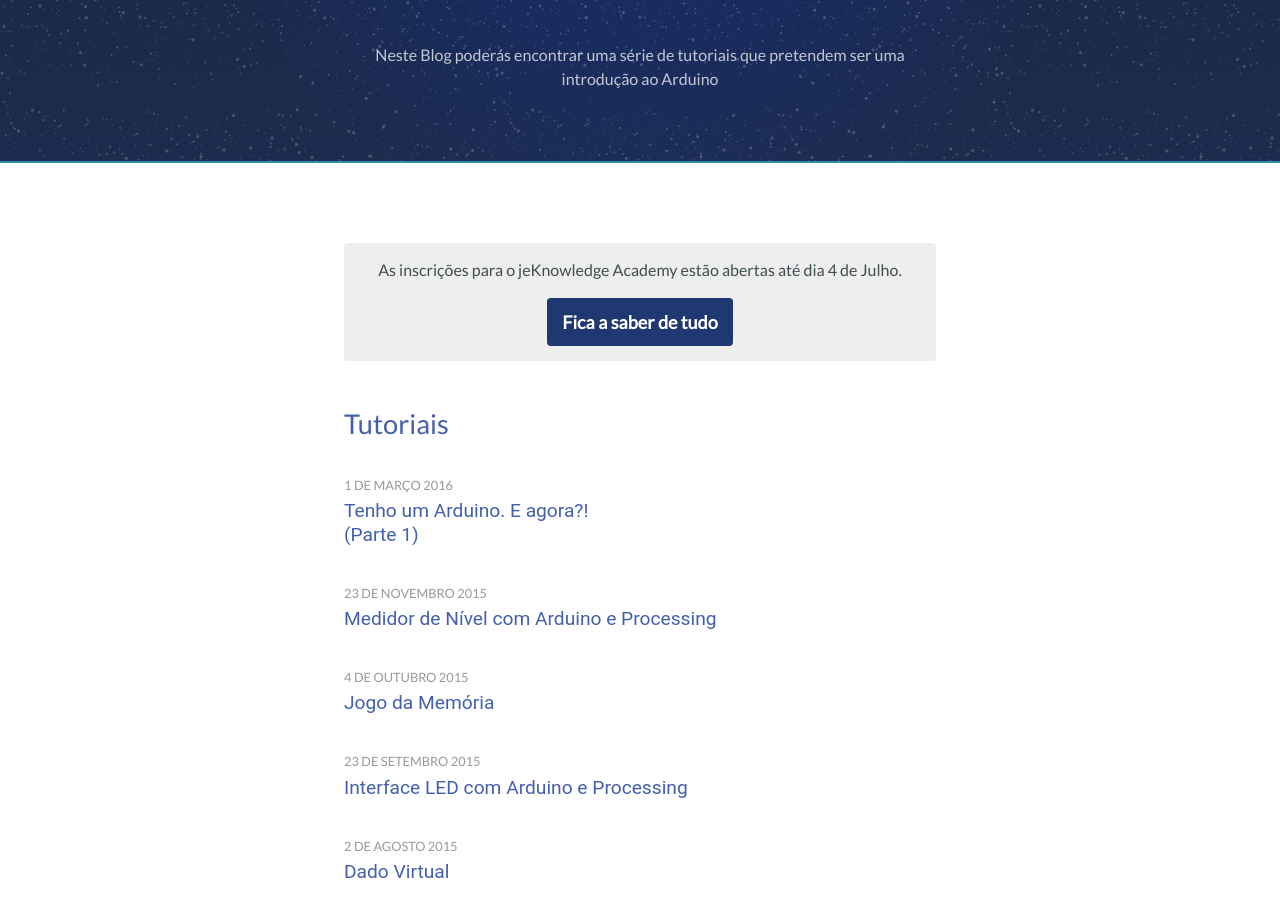
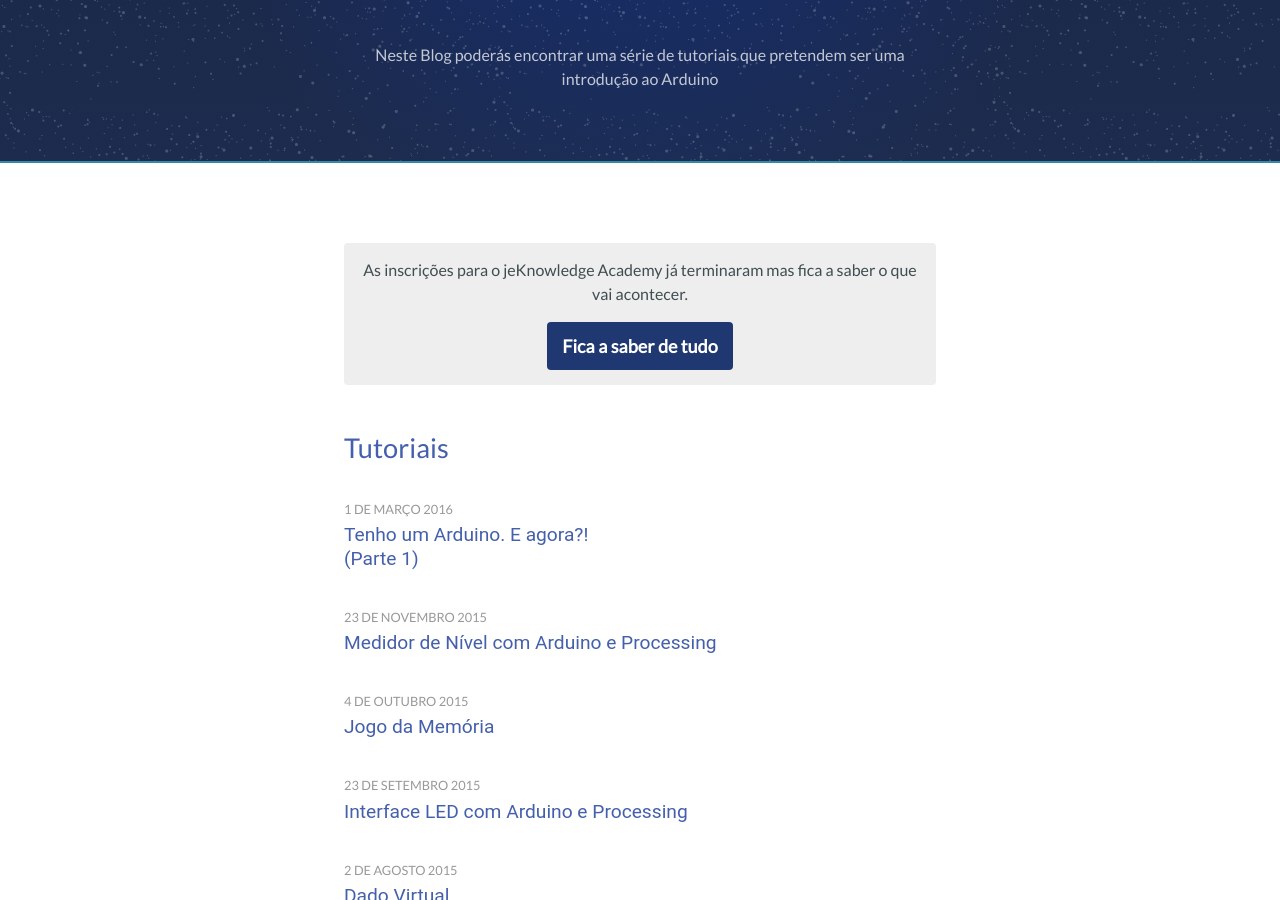
Before and after one commit to jeKnowledge/academy-articles, a Jekyll site: the page built from index.html, in a window 1280 px wide and 900 px high, scrolled down 393 px. Built offline with Jekyll 4.4.1, drawn with Linux system fonts in a browser that asks for light colours; the list of posts is cut into pages by our own code; comment, search, counter and statistics services are not loaded.

Commit message:
close registration's form

```diff
--- a/_includes/banner2017.html
+++ b/_includes/banner2017.html
@@ -50,6 +50,6 @@
 <!--	<h2 style="font-family: lato,sans-serif;">As inscrições para a edição do jeKnowledge Academy deste ano abrem em breve, fica atento.</h2>
 -->
 
-	<p style="font-family: lato,sans-serif;">As inscrições para o jeKnowledge Academy estão abertas até dia 4 de Julho.</p>
+	<p style="font-family: lato,sans-serif;">As inscrições para o jeKnowledge Academy já terminaram mas fica a saber o que vai acontecer.</p>
   <span type="submit" value="Fica a saber de tudo" class="btn btn-sub box button"><a href="{{ site.baseurl }}/Academy2017" >Fica a saber de tudo</a></span>
 </div>
```
Also changed, not shown: Academy2017.md (+6 -4 lines).
